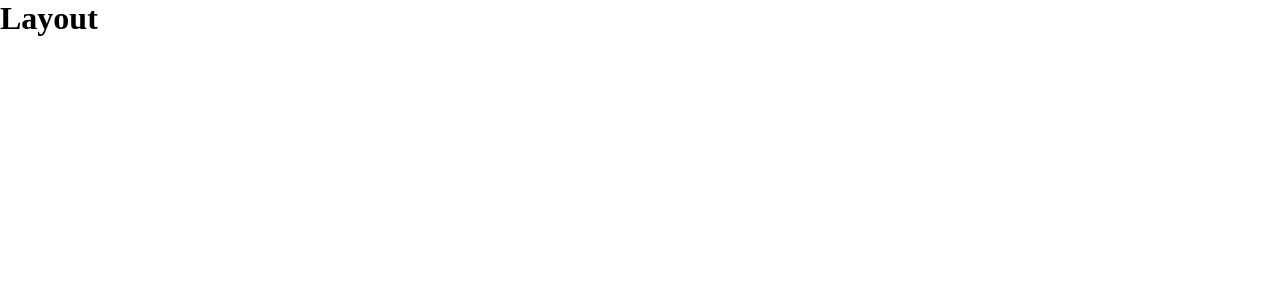
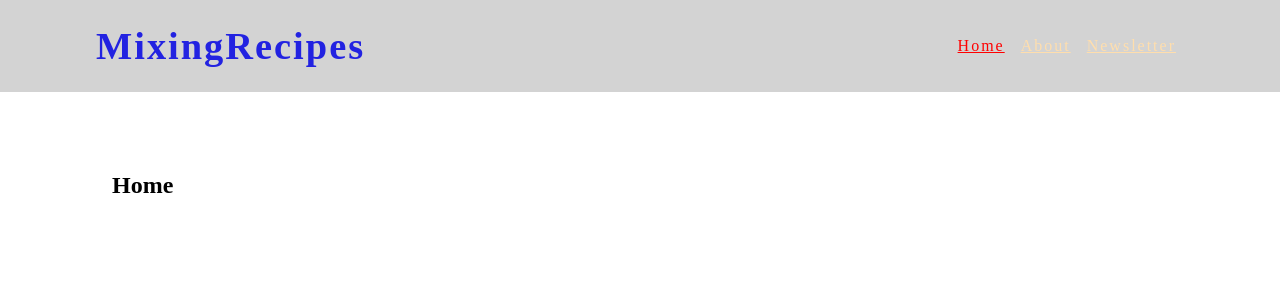
Before and after one commit to tompra/mixing, a React (Vite) app: page / in a window 1280 px wide. Shown: the top 300 px of the page. Built offline with nearby package versions, Linux system fonts and the light colour scheme.

Commit message:
create wrapper layout for out components

```diff
--- a/src/pages/Layout.tsx
+++ b/src/pages/Layout.tsx
@@ -1,4 +1,22 @@
+import { Outlet } from 'react-router-dom';
+import Navbar from '../components/Navbar';
+import styled from 'styled-components';
+
 const Layout: React.FC = (): JSX.Element => {
-    return <h1>Layout</h1>;
+    return (
+        <>
+            <Navbar />
+            <Wrapper>
+                <Outlet />
+            </Wrapper>
+        </>
+    );
 };
+
+const Wrapper = styled.section`
+    width: 90vw;
+    max-width: 1120px;
+    margin: 0 auto;
+    padding: 5rem 2rem;
+`;
 export default Layout;
```
